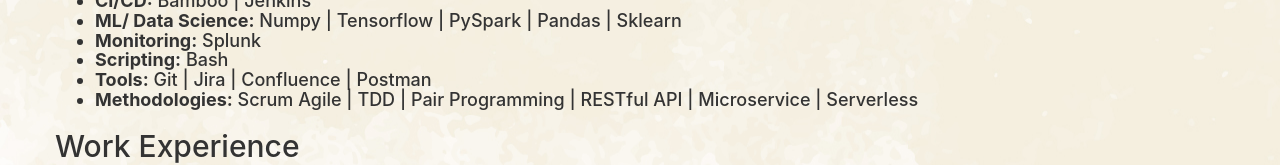
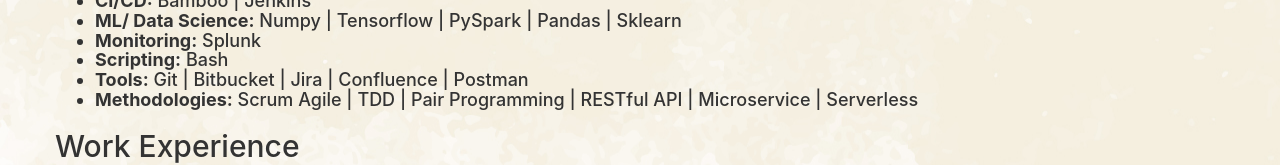
Before and after one commit to AmlanAlok/amlanalok.com, a React (Create React App) app: page /resume in a window 1280 px wide. Shown: the part 435-600 px from the top of the page. Built offline with nearby package versions, Linux system fonts and the light colour scheme.

Commit message:
New Resume format added

```diff
--- a/src/components/Resume/Skills/Skills.js
+++ b/src/components/Resume/Skills/Skills.js
@@ -16,7 +16,7 @@
                 <li><strong>ML/ Data Science:</strong> Numpy | Tensorflow | PySpark | Pandas | Sklearn</li>
                 <li><strong>Monitoring:</strong> Splunk</li>
                 <li><strong>Scripting:</strong> Bash</li>
-                <li><strong>Tools:</strong> Git | Jira | Confluence | Postman</li>
+                <li><strong>Tools:</strong> Git | Bitbucket | Jira | Confluence | Postman</li>
                 <li><strong>Methodologies:</strong> Scrum Agile | TDD | Pair Programming | RESTful API | Microservice | Serverless</li>
                 </h4>
             </ul>
```
Also changed, not shown: 1 other file (tests, documents, lock files or other folders).
